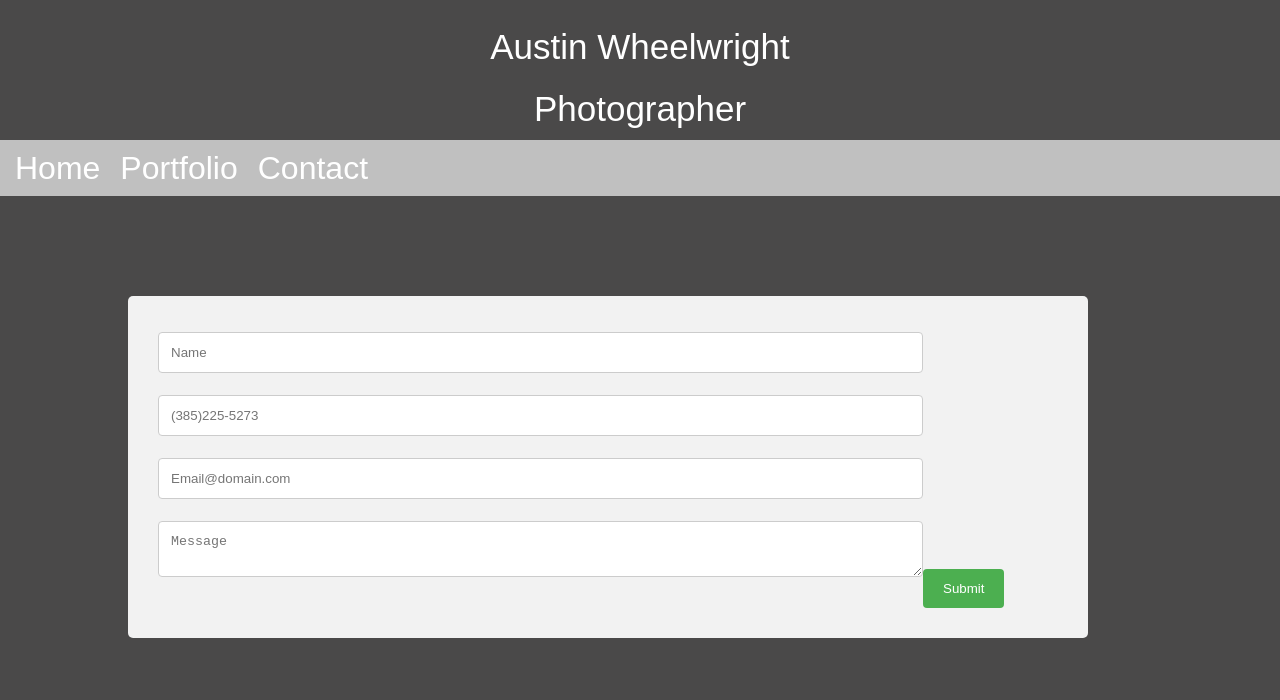
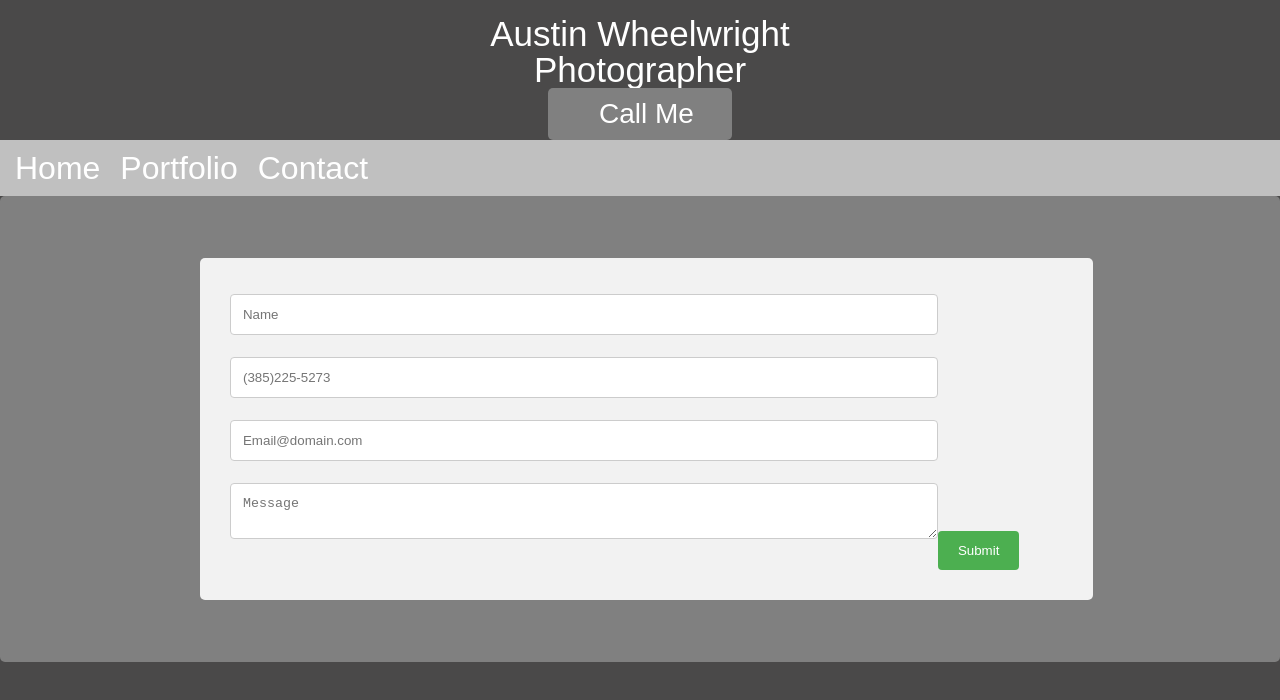
Before and after one commit to black-penguin/photography-app, a React (Create React App) app: page /contact in a window 1280 px wide. Shown: the top 700 px of the page. Built offline with nearby package versions, Linux system fonts and the light colour scheme.

Commit message:
centered contact form

```diff
--- a/src/components/Contact/Contact.css
+++ b/src/components/Contact/Contact.css
@@ -1,4 +1,19 @@
+.contact
+{
+    display: flex;
+    justify-content: center;
+}
 
+.form
+{
+    border-radius: 5px;
+    margin-top: 50px;
+    margin-bottom: 50px;
+    align-items: center;
+    background-color: #f2f2f2;
+    padding: 30px;
+    width: 75%;
+}
 
 input[type=text], select, textarea
 {
@@ -27,16 +42,6 @@
     background-color: #45a049;
 }
 
-.form
-{
-    border-radius: 5px;
-    margin-top: 100px;
-    margin-left:10%;
-    background-color: #f2f2f2;
-    padding: 30px;
-    width: 75%;
-}
-
 #content
 {
   height:200px;
--- a/src/components/Contact/Contact.js
+++ b/src/components/Contact/Contact.js
@@ -8,6 +8,7 @@
   render()
   {
     return (
+      <div className="contact">
         <div className="form text-left">
           <form autoComplete="on">
             <input type="text" placeholder="Name" name="uname" required /><br />
@@ -17,6 +18,7 @@
             <input type="submit" value="Submit" />
           </form>
         </div>
+      </div>
     );
   }
 }
```
Lines whose indentation alone changed are shown as unchanged.
